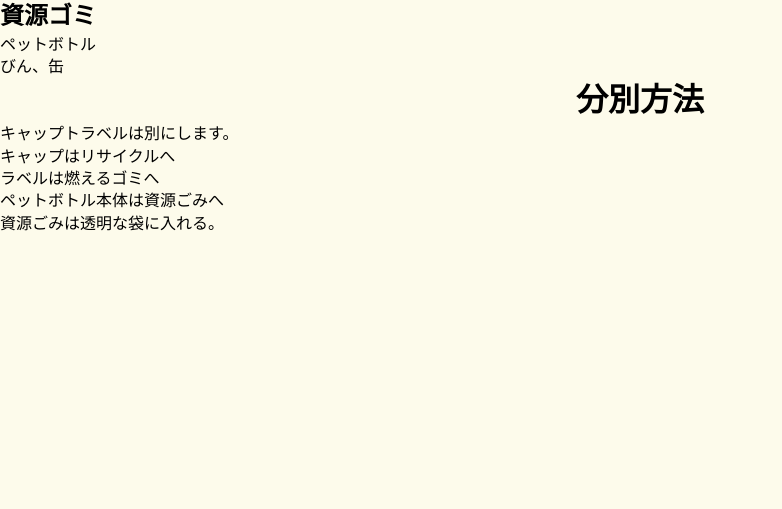
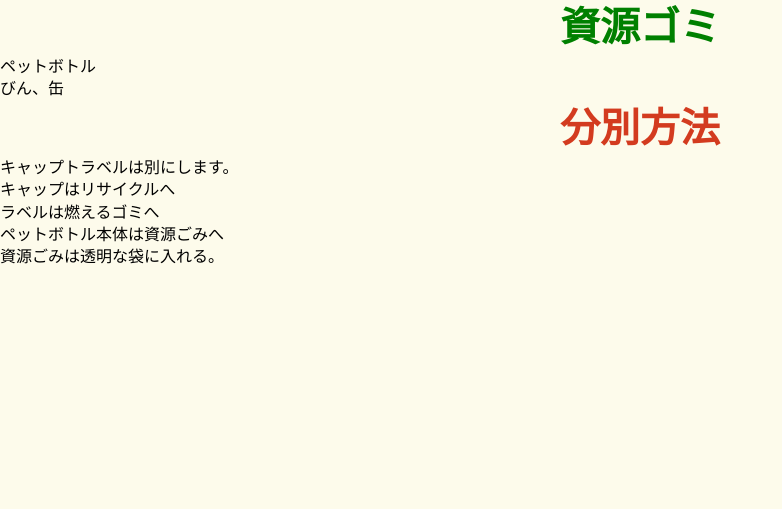
Before and after one commit to YutoGIma/gomidasi, a Flask app: template templates/page6.html in a window 1280 px wide. Shown: the part 80-589 px from the top of the page, without its empty margins (0-782 px from the left). Run offline with Flask 2, Linux system fonts and the light colour scheme; the template is opened without the code that fills it, so the values that code supplies are empty.

Commit message:
内容を修正しました

```diff
--- a/static/css/style.css
+++ b/static/css/style.css
@@ -224,5 +224,13 @@ text-align: center;
 
 /*ここから　page5のCSS*/
  .recycle h2 {
-     font-color: green;
+  text-align: center;
+  font-size: 40px;
+  color: green;
+
  }
+.howtoseparate h1 {
+    color:#D33B1F;
+    font-size: 40px;
+
+}
--- a/templates/page6.html
+++ b/templates/page6.html
@@ -22,21 +22,24 @@
 
     </header>
 <main>
- <div class="recycle"></div>
+ <div class="recycle">
    <h2>資源ゴミ</h2>
 
  <ul>
   <li>ペットボトル</li>
   <li>びん、缶</li>
  </ul>
+ </div>
 
- <h1 class="howtoseparate">分別方法</h1>
+ <div class="howtoseparate">
+     <h1>分別方法</h1>
  <p>キャップトラベルは別にします。<br>
      キャップはリサイクルへ <br>
      ラベルは燃えるゴミへ   <br>
      ペットボトル本体は資源ごみへ <br>
      資源ごみは透明な袋に入れる。
 </p>
+</div>
 
 
 </main>
```
